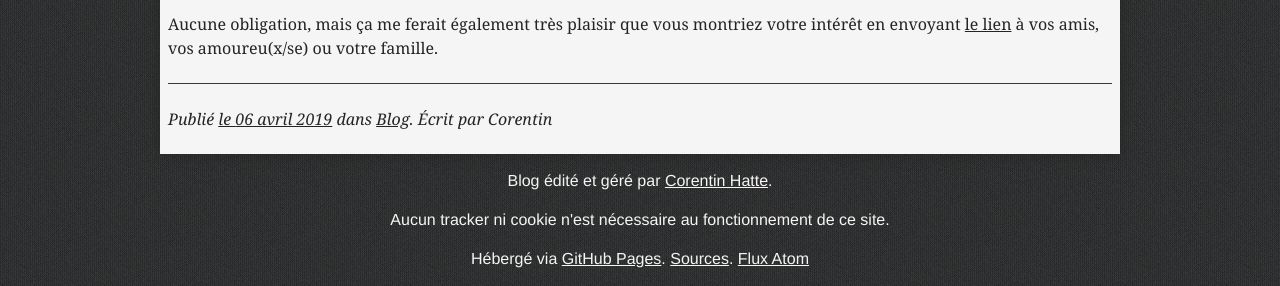
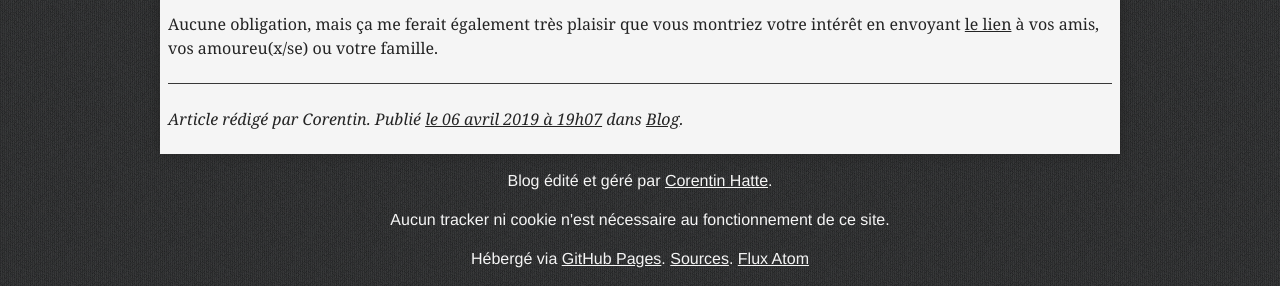
Before and after one commit to viki53/Blog, a Jekyll site: the page built from _posts/2019-04-06-et-si-on-discutait.md, in a window 1280 px wide. Shown: the part 1345-1631 px from the top of the page. Built offline with Jekyll 4.4.1, drawn with Linux system fonts in a browser that asks for light colours.

Commit message:
Change post footer format

```diff
--- a/_layouts/archive.html
+++ b/_layouts/archive.html
@@ -37,8 +37,7 @@
 			</div>
 			<footer>
 				<p>
-					Publié <a href="{{ post.url | prepend:site.github.url }}">le {{ post.date | date:"%d/%m/%Y" }}</a>,
-					écrit par {{ author.name }}
+					Publié <a href="{{ post.url | prepend:site.github.url }}">le {{ post.date | date:"%d/%m/%Y" }}</a> par {{ author.name }}
 				<p>
 			</footer>
 		</article>
--- a/_layouts/home.html
+++ b/_layouts/home.html
@@ -21,8 +21,7 @@
 			</div>
 			<footer>
 				<p>
-					Publié <a href="{{ post.url | prepend:site.github.url }}">le {{ post.date | date:"%d/%m/%Y" }}</a>,
-					écrit par {{ author.name }}
+					Publié <a href="{{ post.url | prepend:site.github.url }}">le {{ post.date | date:"%d/%m/%Y" }}</a> par {{ author.name }}
 				<p>
 			</footer>
 		</article>
--- a/_layouts/post.html
+++ b/_layouts/post.html
@@ -19,8 +19,9 @@
 			</div>
 			<footer class="post-info">
 				<p>
+					Article rédigé par <span itemprop="author" itemscope itemtype="http://schema.org/Person">{{ author.name }}</span>.
 					Publié <a href="{{ post.url | prepend:site.github.url }}">le <time datetime="{{ post.date | date_to_xmlschema }}" itemprop="datePublished">{{ page.date | date:"%d" }}
-						{% assign m = page.date | date: "%-m" %}
+						{% assign m = post.date | date: "%-m" %}
 						{% case m %}
 						{% when '1' %}janvier
 						{% when '2' %}févrirer
@@ -35,9 +36,8 @@
 						{% when '11' %}novembre
 						{% when '12' %}décembre
 						{% endcase %}
-						{{ page.date | date:"%Y" }}</time></a>{% if category %}
+						{{ post.date | date:"%Y" }} à {{ post.date | date:"%Hh%M" }}</time></a>{% if category %}
 					dans <a href="{{ '/categorie/' | prepend:site.github.url | append:category.slug }}/">{{ category.title }}</a>{% endif %}.
-					Écrit par <span itemprop="author" itemscope itemtype="http://schema.org/Person">{{ author.name }}</span>
 				<p>
 			</footer>
 		</article>
```
